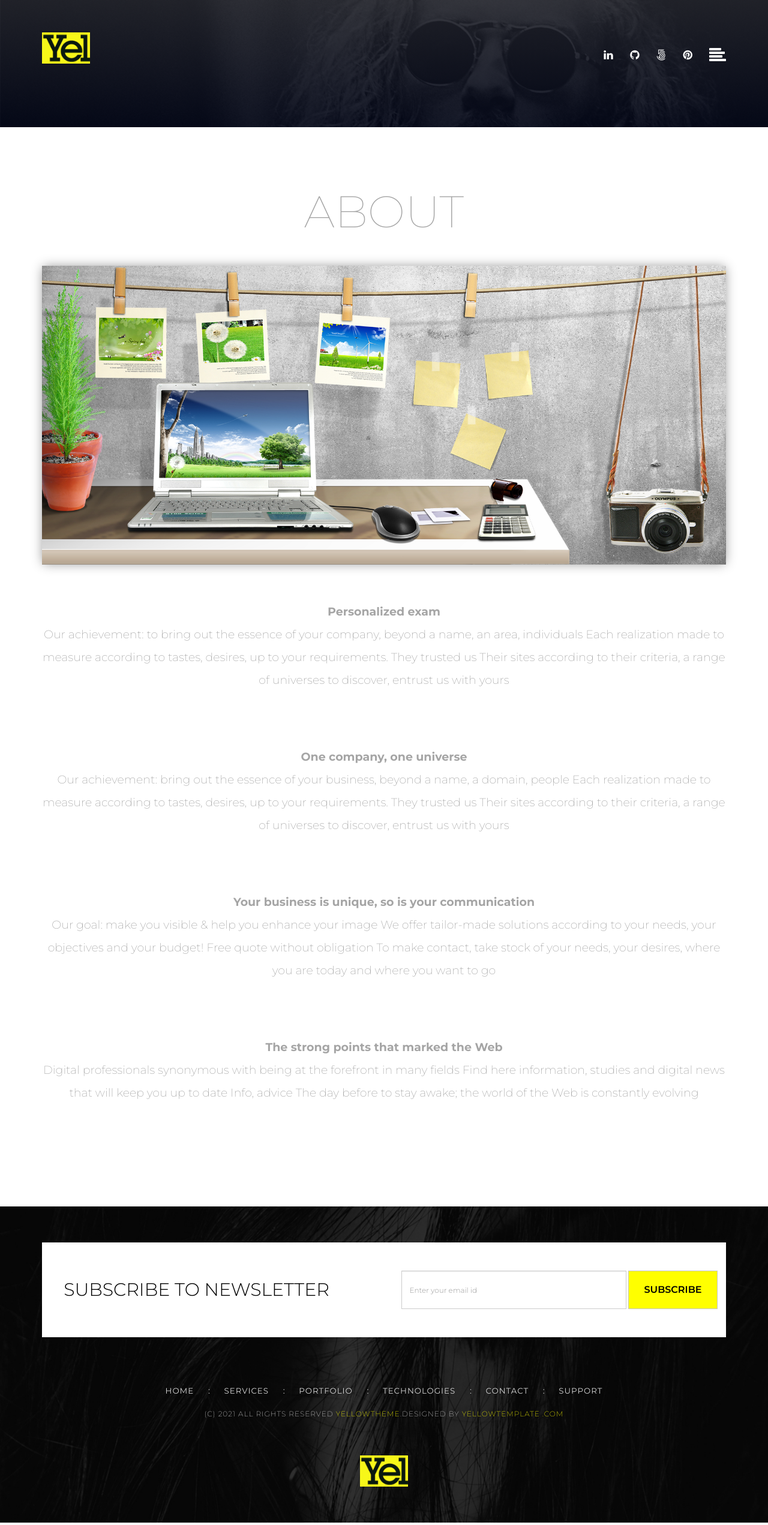
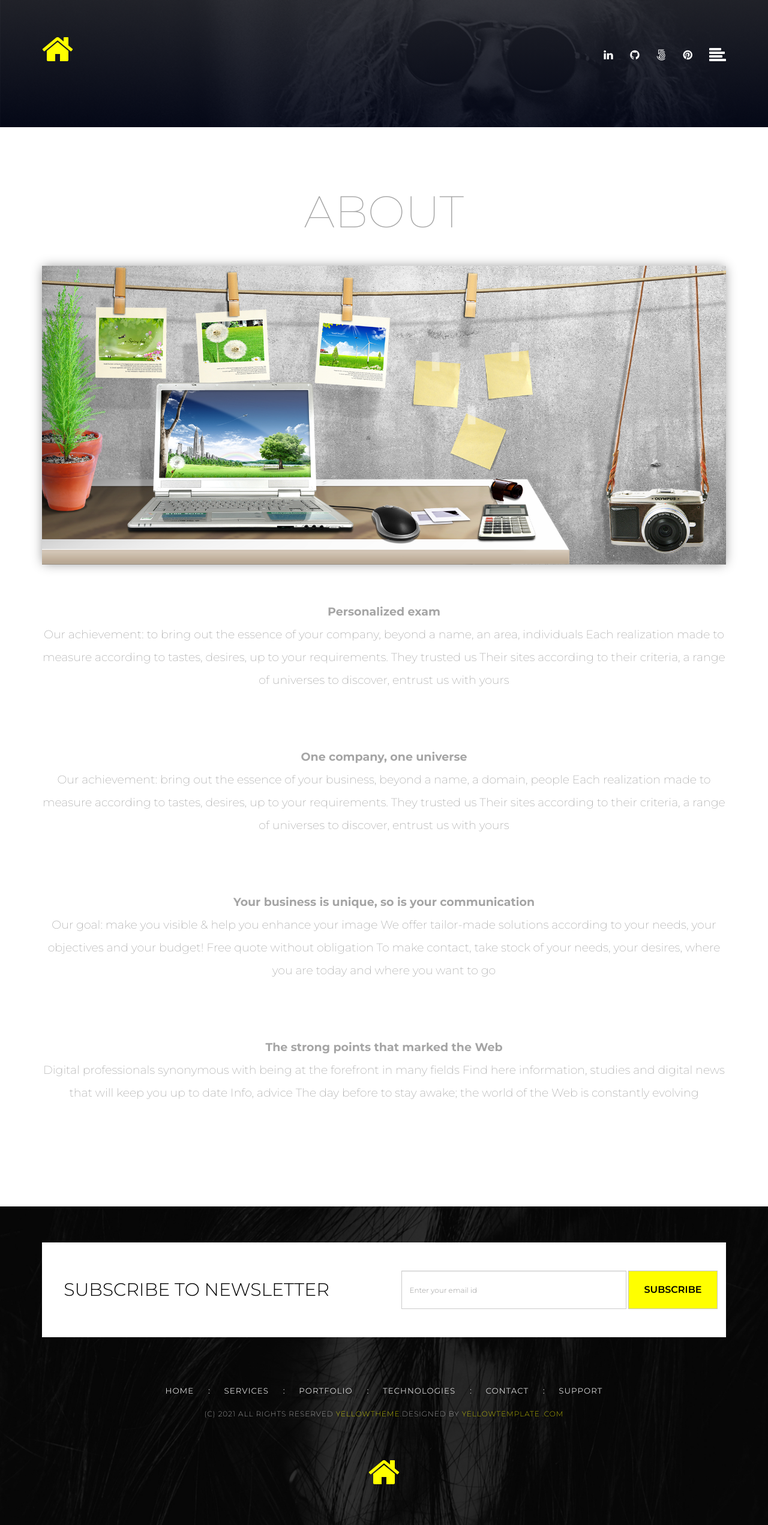
Before and after one commit to A-make-cloud/Yell, a plain HTML site: page about.html in a window 1280 px wide. Shown: the whole page at 60% size. Drawn offline with nearby package versions, Linux system fonts and the light colour scheme.

Commit message:
Update about.html

```diff
--- a/about.html
+++ b/about.html
@@ -55,7 +55,8 @@
         <!--Row Start-->
         <div class="row">
           <div class="col-xs-2 col-md-1">
-            <a href="index.html"><img src="images/logoY.png" width="80px" alt="logo"></a>
+                       <a href="#"><i class="fa fa-home fa-4x" style="color:#ffff00;" aria-hidden="true"></i></a>
+
           </div>
           <div class="col-xs-10 col-md-11">
             <div class="social-icons">
@@ -186,7 +187,8 @@
               href="#" target="_blank">Yellowtemplate .com</a></span></p>
       </div>
       <div class="footer-logo">
-        <a href="index.html"><img src="images/logoY.png" width="80px" alt="footer-logo"></a>
+                    <a href="#"><i class="fa fa-home fa-4x" style="color:#ffff00;" aria-hidden="true"></i></a>
+
       </div>
     </div>
     <!-- container Ended-->
```
